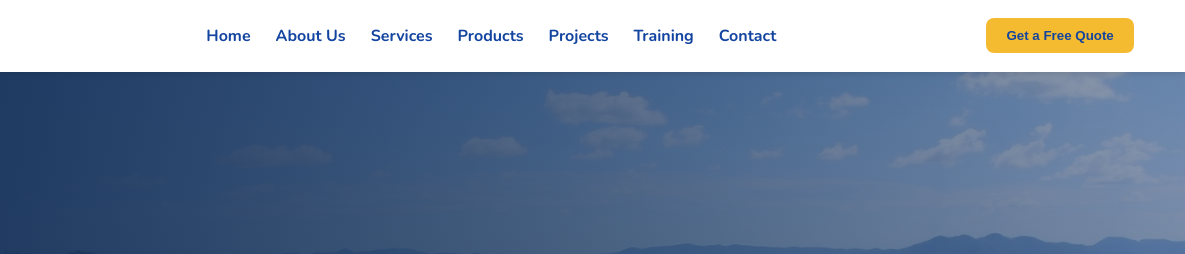
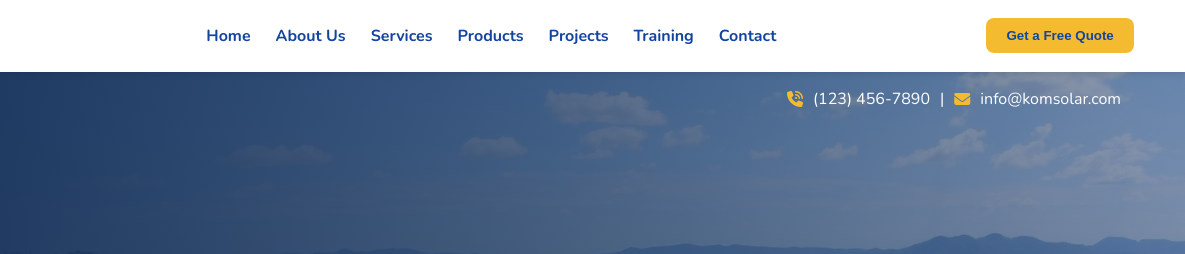
Before and after one commit to Nathy-Dev/kom-solar-tech, a plain HTML site: page index.html in a window 1280 px wide. Shown: the top 254 px of the page, 95-1280 px from the left. Drawn offline with nearby package versions, Linux system fonts and the light colour scheme.

Commit message:
Add contact information to hero section and style adjustments

```diff
--- a/index.html
+++ b/index.html
@@ -76,6 +76,12 @@
       "
     >
       <div class="hero-overlay">
+        <p id="hero-contact" data-aos="fade-left">
+          <i class="fa-solid fa-phone-volume icon"></i>
+          <a href="tel">(123) 456-7890</a> |
+          <i class="fa-solid fa-envelope icon"></i>
+          <a href="mailto:info@komsolar.com">info@komsolar.com</a>
+        </p>
         <div class="container hero-content" data-aos="fade-right">
           <h1>Powering Your Future with the Sun</h1>
           <p>
--- a/styles.css
+++ b/styles.css
@@ -206,6 +206,28 @@ a:hover {
   flex-direction: column;
   align-items: flex-start;
   text-align: center;
+}
+#hero-contact {
+  position: absolute;
+  top: 4.5rem;
+  font-size: 1rem;
+  color: var(--light-text-color);
+  margin-bottom: 20px;
+  padding-right: 5%;
+  display: flex;
+  align-items: center;
+  justify-content: flex-end;
+  width: 100%;
+  text-align: left;
+  gap: 10px;
+}
+#hero-contact i.icon {
+  font-size: 1rem;
+  color: var(--secondary-color);
+}
+#hero-contact a {
+  color: var(--light-text-color);
+  text-decoration: none;
 }
 .hero-content h1 {
   font-size: 3rem;
```
